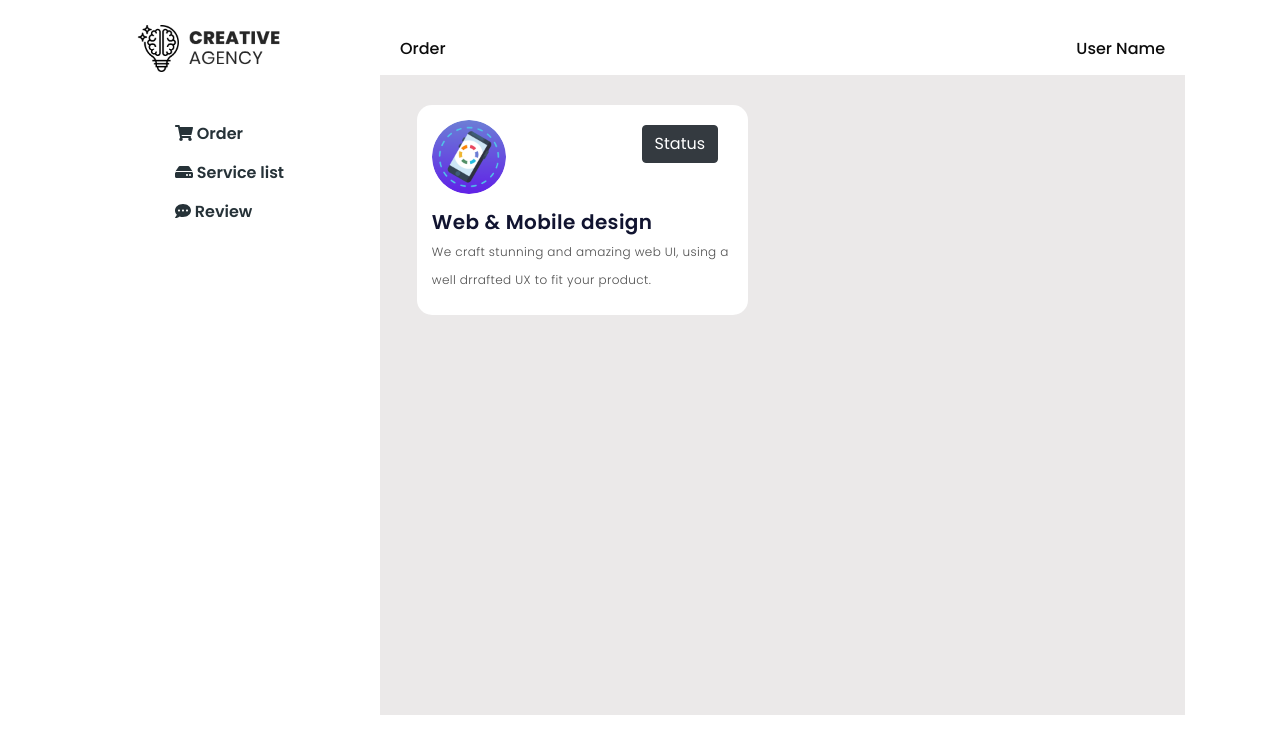
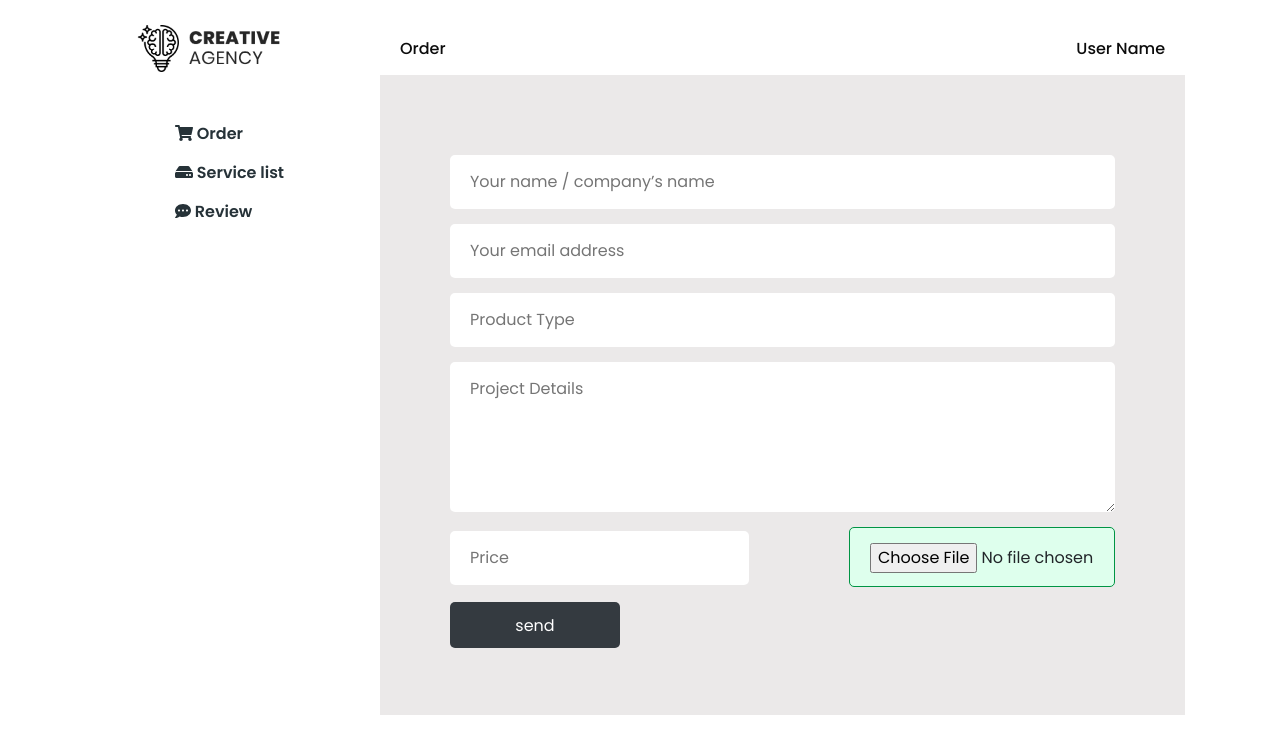
Before and after one commit to Abir-Hasan-GUB/creative-agency-client, a React (Create React App) app: page /order in a window 1280 px wide. Shown: the top 754 px of the page. Built offline with nearby package versions, Linux system fonts and the light colour scheme.

Commit message:
Client part Panel Setting Done

```diff
--- a/src/App.js
+++ b/src/App.js
@@ -10,6 +10,7 @@ import Login from './Componants/Login/Login';
 import NotFound from './Componants/NotFound/NotFound';
 import Order from './Componants/Shared/Order/Order';
 import Review from './Componants/Shared/Review/Review';
+import Service from './Componants/Shared/Service/Service';
 
 
 function App() {
@@ -30,6 +31,10 @@ function App() {
 
           <Route path="/review">
             <Review></Review>
+          </Route>
+
+          <Route path="/sarvice">
+            <Service></Service>
           </Route>
 
           {/* <PrivateRoute path="/registerDetails">
--- a/src/Componants/Shared/Order/Order.css
+++ b/src/Componants/Shared/Order/Order.css
@@ -21,3 +21,18 @@
     height: 80vh;
     padding: 30px 20px 0 20px;
 }
+.inputSlice .slice1{
+    width: 45%;
+    display: inline-block;
+}
+.slice2{
+    display: inline-block !important;
+    width: 40% !important;
+    cursor: pointer;
+    margin-left: 15%;
+    height: 60px;
+    background: #DEFFED;
+    border: 1px solid #009444 !important;
+    box-sizing: border-box;
+    border-radius: 5px;
+}
--- a/src/Componants/Shared/Order/Order.js
+++ b/src/Componants/Shared/Order/Order.js
@@ -1,12 +1,11 @@
 import React from 'react';
-import OrderList from '../OrderList/OrderList';
 import UserSettingMenu from '../UserSettingMenu/UserSettingMenu';
 import './Order.css';
 
 const Order = () => {
     return (
         <div className="container order">
-           <div className="row">
+            <div className="row">
            <div className="col-md-3">
                 <UserSettingMenu></UserSettingMenu>
             </div>
@@ -17,7 +16,23 @@ const Order = () => {
                 </div>
 
                 <div className="orderListInDetails">
-                    <OrderList></OrderList>
+                <div className = "row">
+            <div className="col-md-12">
+                <div className="orderImg footerRight">
+                <form action="">
+                        <input type="text" placeholder="Your name / company’s name" name="" id="" required />
+                        <input type="email" placeholder="Your email address" name="" id="" required />
+                        <input type="text" placeholder="Product Type" name="" id="" required />
+                        <textarea placeholder="Project Details" name="" id="" cols="30" rows="5" required></textarea>
+                        <div className="inputSlice">
+                        <input className="slice1" type="num" placeholder="Price" name="" id="" required />
+                        <input className="slice2" type="file" name="fileUpload" id=""/>
+                        </div>
+                        <input className="btn btn-dark footerSendBtn" type="submit" value="send" />
+                    </form>
+                </div>
+            </div>
+        </div>
                 </div>
             </div>
            </div>
--- /dev/null
+++ b/src/Componants/Shared/Service/Service.js
@@ -0,0 +1,31 @@
+import React from 'react';
+import OrderList from '../OrderList/OrderList';
+import UserSettingMenu from '../UserSettingMenu/UserSettingMenu';
+
+const Service = () => {
+    return (
+        <div className="container">
+             <div className="row">
+           <div className="col-md-3">
+                <UserSettingMenu></UserSettingMenu>
+            </div>
+            <div className="col-md-9 orderRight">
+                <div className="topBarOfOrder d-flex justify-content-between">
+                    <h3>Order</h3>
+                    <h3>User Name</h3>
+                </div>
+
+                <div className="orderListInDetails">
+                <div className = "row">
+            <div className="col-md-12">
+                <OrderList></OrderList>
+            </div>
+        </div>
+                </div>
+            </div>
+           </div>
+        </div>
+    );
+};
+
+export default Service;
```
Also changed, not shown: src/Componants/Shared/Service/Service.css (added).
